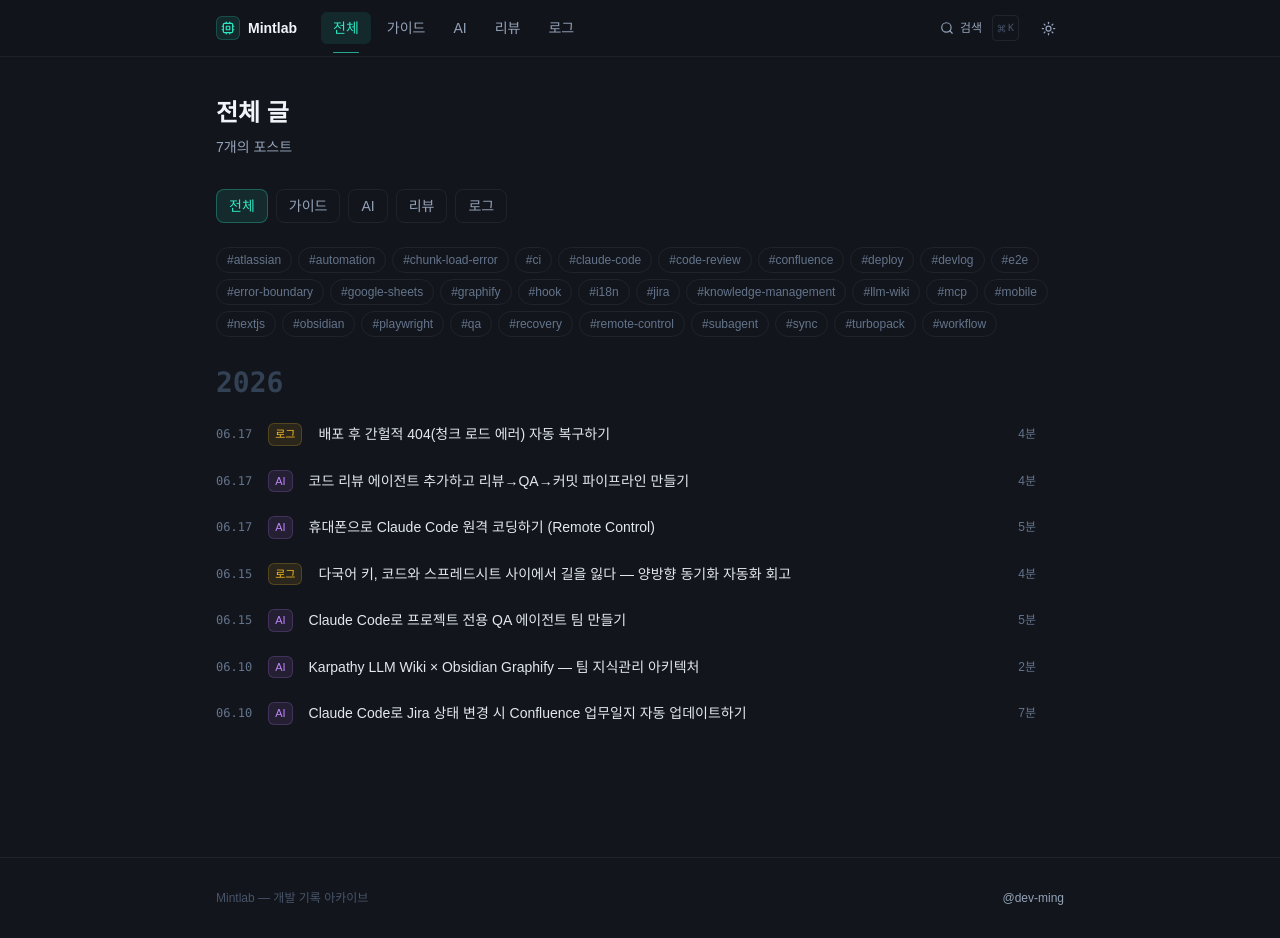
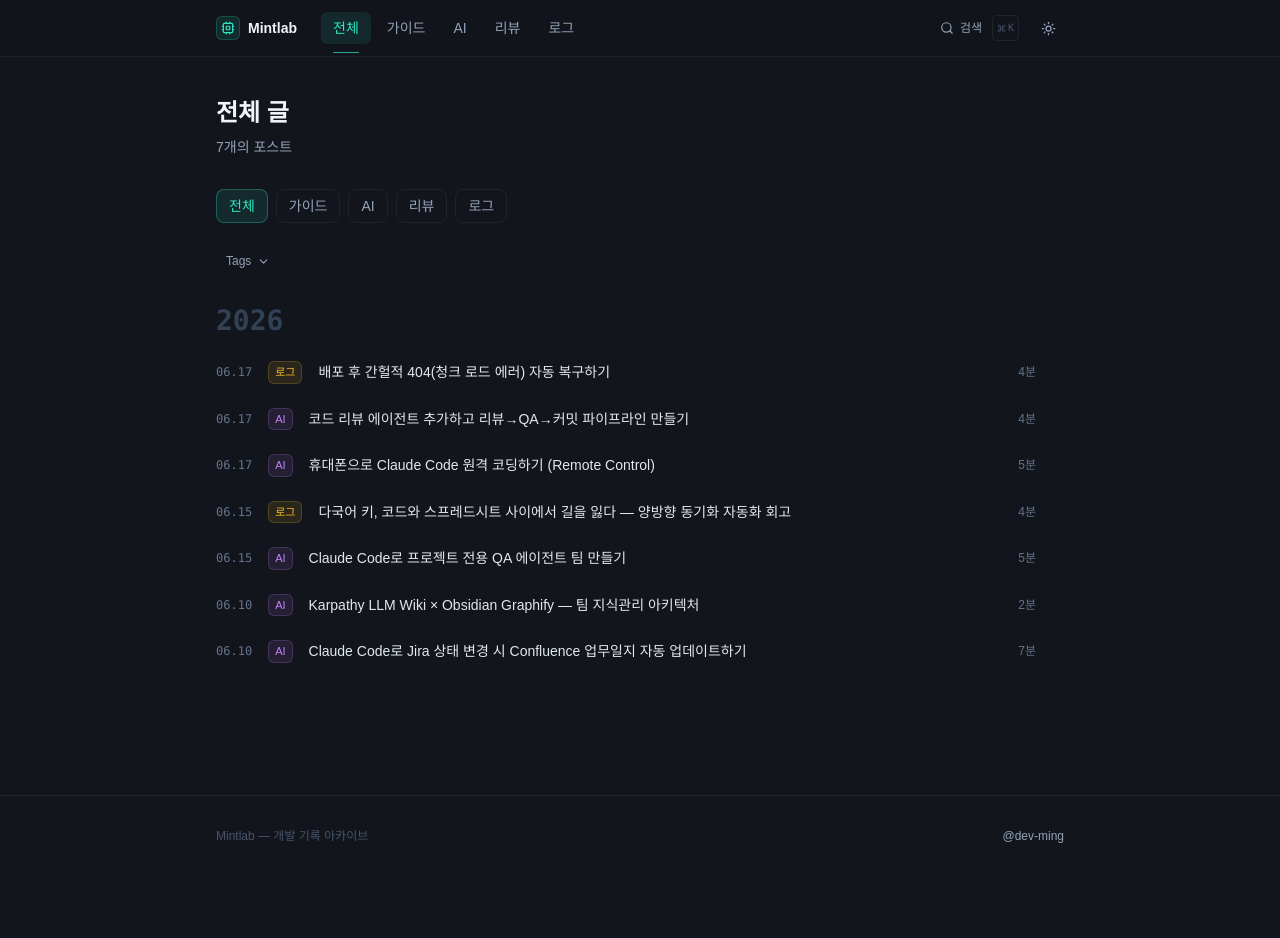
Before and after one commit to dev-ming/mintlab, a Next.js app: page /posts in a window 1280 px wide. After the commit the page ends 876 px from the top, so only its background shows below. Built offline with nearby package versions, Linux system fonts and the light colour scheme; a web font is replaced by a local one.

Commit message:
💄 태그 필터를 접이식 보조 UI로 정리

```diff
--- a/components/PostCard.tsx
+++ b/components/PostCard.tsx
@@ -37,7 +37,7 @@ export default function PostCard({ post, featured = false }: Props) {
           </h2>
           <p className="text-slate-500 dark:text-slate-400 text-sm leading-relaxed mb-4">{post.excerpt}</p>
           <div className="flex flex-wrap gap-1.5">
-            {post.tags.slice(0, 5).map((tag) => (
+            {post.tags.slice(0, 3).map((tag) => (
               <span key={tag} className="text-xs px-2 py-0.5 rounded bg-slate-100 dark:bg-[#1a202a] text-slate-500 dark:text-slate-400 border border-slate-200 dark:border-white/[0.06]">
                 #{tag}
               </span>
--- a/components/TagFilter.tsx
+++ b/components/TagFilter.tsx
@@ -1,6 +1,8 @@
 'use client'
 
+import { useMemo, useState } from 'react'
 import { useRouter, useSearchParams } from 'next/navigation'
+import { ChevronDown } from 'lucide-react'
 
 type Props = {
   tags: string[]
@@ -10,6 +12,14 @@ type Props = {
 export default function TagFilter({ tags, activeTag }: Props) {
   const router = useRouter()
   const searchParams = useSearchParams()
+  const [open, setOpen] = useState(Boolean(activeTag))
+  const [showAll, setShowAll] = useState(Boolean(activeTag))
+
+  const visibleTags = useMemo(() => {
+    if (showAll) return tags
+    if (!activeTag || tags.slice(0, 8).includes(activeTag)) return tags.slice(0, 8)
+    return [activeTag, ...tags.filter((tag) => tag !== activeTag).slice(0, 7)]
+  }, [activeTag, showAll, tags])
 
   if (tags.length === 0) return null
 
@@ -24,20 +34,48 @@ export default function TagFilter({ tags, activeTag }: Props) {
   }
 
   return (
-    <div className="flex flex-wrap gap-1.5">
-      {tags.map((tag) => (
+    <div className="mb-1">
+      <button
+        type="button"
+        onClick={() => setOpen((value) => !value)}
+        className={`flex items-center gap-1.5 rounded-md px-2.5 py-1.5 text-xs transition-colors ${
+          activeTag
+            ? 'bg-mint-500/10 text-mint-600 dark:bg-mint-400/10 dark:text-mint-400'
+            : 'text-slate-500 hover:bg-slate-100 hover:text-slate-700 dark:text-slate-400 dark:hover:bg-white/[0.04] dark:hover:text-slate-200'
+        }`}
+      >
+        Tags
+        {activeTag && <span className="font-mono">#{activeTag}</span>}
+        <ChevronDown size={13} className={`transition-transform ${open ? 'rotate-180' : ''}`} />
+      </button>
+
+      {open && (
+        <div className="mt-3 flex flex-wrap gap-1.5">
+          {visibleTags.map((tag) => (
             <button
               key={tag}
               onClick={() => handleTag(tag)}
               className={`text-xs px-2.5 py-1 rounded-full border transition-colors ${
                 activeTag === tag
-              ? 'bg-mint-400/15 border-mint-400/40 text-mint-400'
+                  ? 'bg-mint-400/15 border-mint-400/40 text-mint-500 dark:text-mint-400'
                   : 'border-slate-200 dark:border-white/[0.06] text-slate-500 hover:text-slate-700 dark:hover:text-slate-300 hover:border-slate-300 dark:hover:border-white/[0.1]'
               }`}
             >
               #{tag}
             </button>
           ))}
+
+          {tags.length > 8 && (
+            <button
+              type="button"
+              onClick={() => setShowAll((value) => !value)}
+              className="text-xs px-2.5 py-1 rounded-full border border-transparent text-slate-400 hover:text-slate-700 dark:hover:text-slate-200 transition-colors"
+            >
+              {showAll ? '접기' : `+${tags.length - visibleTags.length}개`}
+            </button>
+          )}
+        </div>
+      )}
     </div>
   )
 }
```
Lines whose indentation alone changed are shown as unchanged.
